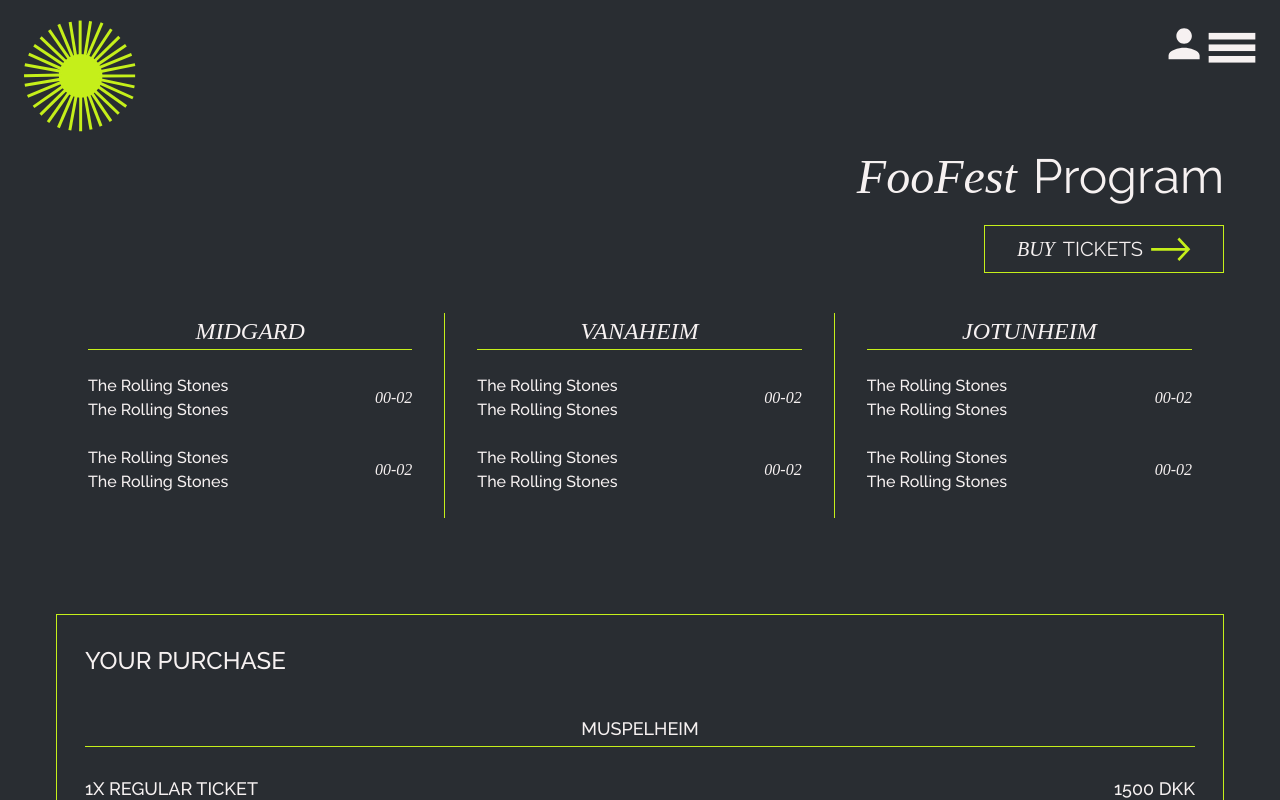
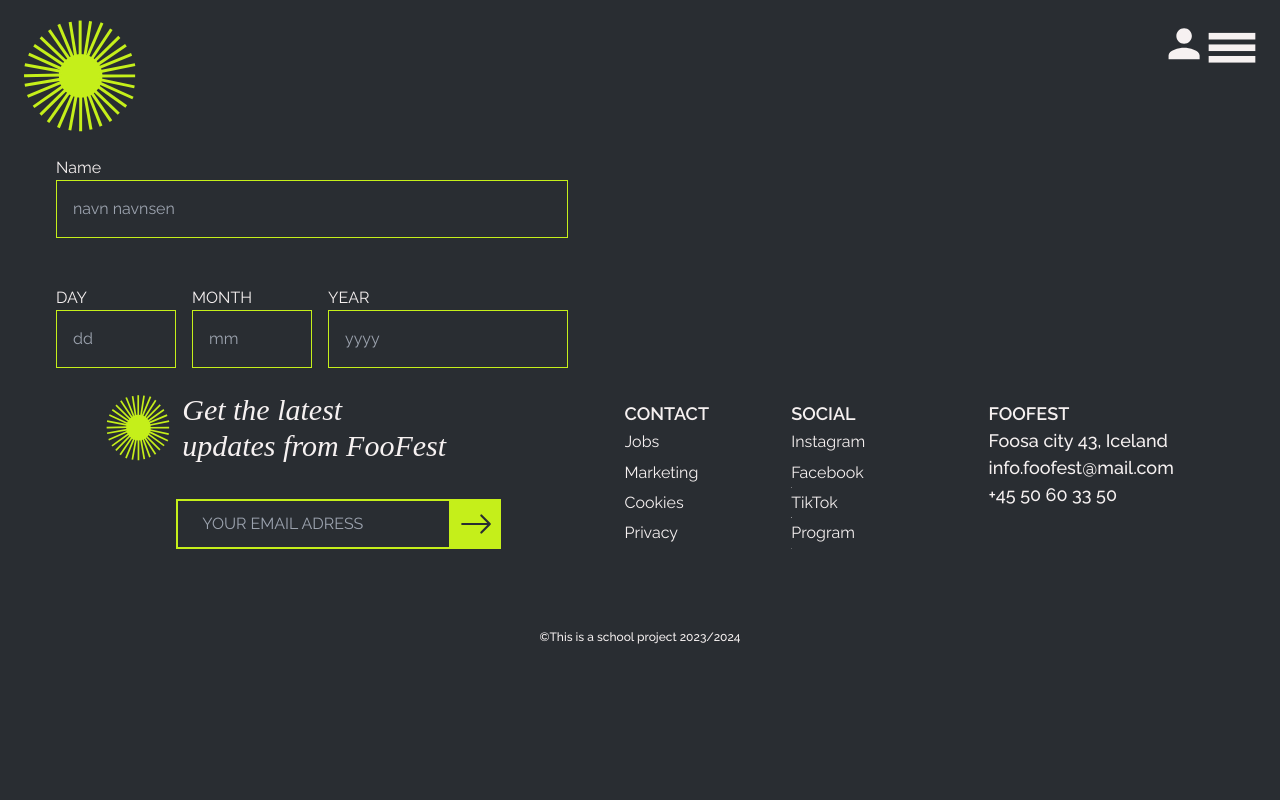
Before and after one commit to TheImpatientz/foofest_exam, a Next.js app: page / in a window 1280 px wide. Shown: the top 800 px of the page. Built offline with nearby package versions, Linux system fonts and the light colour scheme.

Commit message:
dob fixed + ux added

```diff
--- a/src/app/page.jsx
+++ b/src/app/page.jsx
@@ -14,10 +14,8 @@ export default function Home() {
     <>
       <Header></Header>
       <main>
-        <HeaderTwo page="Program" />
-        <SecondaryButton />
-        <ProgramContent />
-        <YourPurchase campingspot="MUSPELHEIM"></YourPurchase>
+        <Labelinput id="name" inputname="name" label="Name" placeholder="navn navnsen" type="text" forId="name" />
+        <Dob />
       </main>
       <Footer></Footer>
     </>
--- a/src/components/Dob.jsx
+++ b/src/components/Dob.jsx
@@ -1,23 +1,51 @@
+"use client";
+import { useRef } from "react";
 export default function Dob() {
+  //Her benyttes useRef, der kan bruges til at manipulere dom'en.
+  //Der er her lavet to forskellige referencer, der så er sat på month's input og year's input
+  const monthRef = useRef(null);
+  const yearRef = useRef(null);
+
+  function changeFocus(e) {
+    //Hvis den maksimale længde er nået, skal focus gå til næste felt. Den bliver kaldt når der sker ændringer i feltet
+    if (e.target.value.length == e.target.maxLength) {
+      if (e.target.name === "day") {
+        //Her tages der fat i monthRef's current, hvilket er i lig med det dom element den er sat på. Så her er det months's inputfelt.
+        //Der sættes focus på month
+        monthRef.current.focus();
+      } else if (e.target.name === "month") {
+        yearRef.current.focus();
+      }
+    }
+  }
   return (
-    <div className="flex flex-row gap-4 max-w-lg justify-items-stretch">
-      <div className="flex flex-col grow shrink  my-6 w-auto">
-        <label className="text-[var(--secondary-color)]  semibold" htmlFor="day">
+    <div className="flex flex-row gap-4 max-w-lg justify-between">
+      <div className="flex flex-col shrink  my-6 w-1/4">
+        <label className="text-[var(--secondary-color)] w-fit semibold" htmlFor="day">
           DAY
         </label>
-        <input className="bg-[var(--primary-color)] outline-none text-[var(--secondary-color)] p-4 border focus:border-[3px] border-[var(--accent-color)]" id="day" placeholder="eg. 07" name="day" type="text" />
+        <input className="w-full bg-[var(--primary-color)] outline-none text-[var(--secondary-color)] p-4 border focus:border-[3px] border-[var(--accent-color)]" id="day" placeholder="dd" name="day" type="text" maxLength="2" onChange={changeFocus} />
       </div>
-      <div className="flex flex-col grow shrink my-6 w-auto">
-        <label className="text-[var(--secondary-color)] semibold" htmlFor="month">
+      <div className="flex flex-col shrink my-6 w-1/4">
+        <label className="text-[var(--secondary-color)] w-fit semibold" htmlFor="month">
           MONTH
         </label>
-        <input className="bg-[var(--primary-color)] outline-none text-[var(--secondary-color)] p-4 border focus:border-[3px] border-[var(--accent-color)]" id="month" placeholder="eg. 12" name="month" type="text" />
+        <input
+          className="w-full bg-[var(--primary-color)] outline-none text-[var(--secondary-color)] p-4 border focus:border-[3px] border-[var(--accent-color)]"
+          id="month"
+          placeholder="mm"
+          name="month"
+          type="text"
+          maxLength="2"
+          ref={monthRef}
+          onChange={changeFocus}
+        />
       </div>
-      <div className="flex flex-col grow shrink my-6 w-auto">
-        <label className="text-[var(--secondary-color)]  semibold" htmlFor="year">
+      <div className="flex flex-col shrink my-6 w-2/4">
+        <label className="text-[var(--secondary-color)] w-fit semibold" htmlFor="year">
           YEAR
         </label>
-        <input className="bg-[var(--primary-color)] outline-none text-[var(--secondary-color)] p-4 border focus:border-[3px] border-[var(--accent-color)]" id="year" placeholder="eg. 2023" name="year" type="text" />
+        <input className="w-full bg-[var(--primary-color)] outline-none text-[var(--secondary-color)] p-4 border focus:border-[3px] border-[var(--accent-color)]" id="year" placeholder="yyyy" name="year" type="text" maxLength="4" ref={yearRef} />
       </div>
     </div>
   );
```
